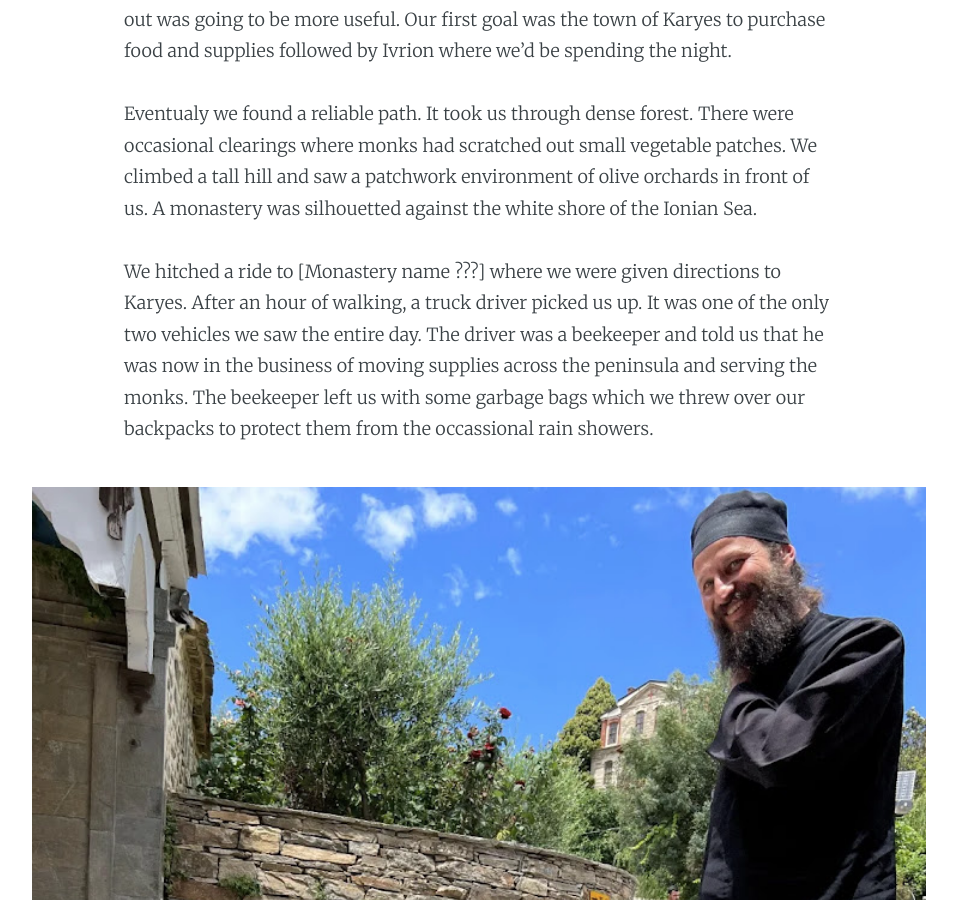
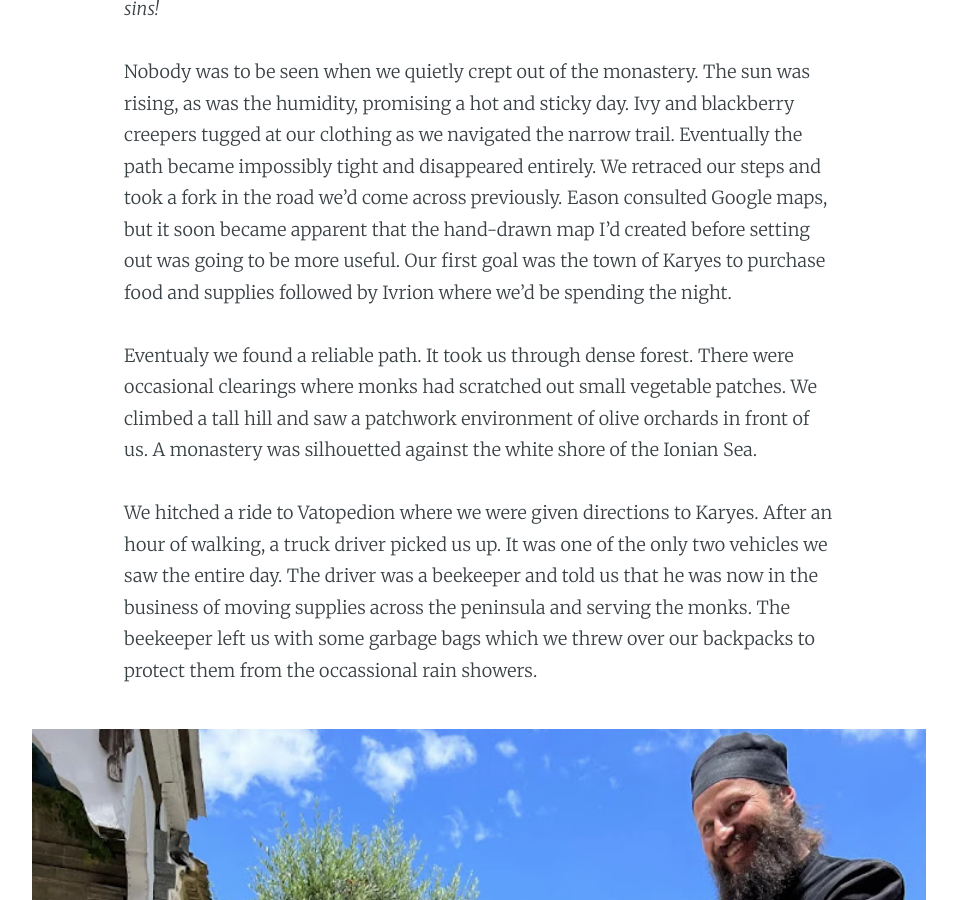
Before and after one commit to camoverride/camoverride-personal-blog, a Jekyll site: the page built from _posts/2022-07-03-mt-athos.md, in a window 1280 px wide and 900 px high, scrolled down 8568 px. Shown: the whole window, without its empty margins (161-1118 px from the left). Built offline with Jekyll 4.4.1, drawn with Linux system fonts in a browser that asks for light colours; part of the change alters nothing that is shown.

```diff
--- a/_posts/2022-07-03-mt-athos.md
+++ b/_posts/2022-07-03-mt-athos.md
@@ -41,6 +41,8 @@ The first stop on our itinerary was Saint George the Zograf Monastery. As soon a
 
 Although still only 9:00am, the day was hot. Fortunately, a canopy of oak and pine trees stretched over the path ahead. Already sweating, we picked up our bags and set off on the dirt path. We made a couple of wrong turns, but eventually found a cobblestone path that led uphill.
 
+![Cameron drinking from a well]({{ site.url }}/assets/images/sign.png)
+
 When the trees opened up we were suddenly at the foot of Zografou monastery. Its stone walls rose into the sky like a castle - a dozen stories tall. Turrets, walls, and even a strong wooden gateway in front, more than capable of withstanding a seige. Beyond the sturdy wooden gates was a large courtyard. Clinging to the walls on every side like barnacles were smaller wooden rooms. In the center of the courtyard was a larger structure that looked like a church. Inside were rows of black cloaks hanging from the walls, but their owners were nowhere to be seen.
 
 We'd later discover that every monastery in Athos has a structure similar to this: a central church, a dining hall directly opposite, and monk's quarters carved out of the walls.
@@ -52,8 +54,6 @@ We threw our bags down and rested in the shade. I peeled off my shoes and massag
 The head priest, an energetic older monk, insisted that we have a drink with him. He had bright blue eyes and a scraggly gray beard and studied us like we were alien visitors, which perhaps we were. We spoke using a confusing combination of Greek, English, and hand gestures. He wanted to know all about the United States, our journey from Europe, and our impressions of their simple monastic life. After drowning a few glasses of moonshine, we were asked to produce our diamonitirions and were shown to our room.
 
 Sleeping quarters in Athos are all similar - an undecorated room with two to four beds, a table, towels, blankets, and an icon or two to interrupt the otherwise barren walls. Each group of pilgrims gets their own room, and things always felt very private. After all, this is a place for focusing on God, not making new friends.
-
-![Picture of our sleeping quarters]({{ site.url }}/assets/images/d$$$$$$.jpeg)
 
 There was a pleasant rain shower. I'd decided to forgo technology during my pilgrimage, so I took out a paper copy of *Moby Dick* and started reading. After the rain stopped, I found the leader monk and was made to understand that dinner would be served shortly.
 
@@ -78,7 +78,7 @@ Nobody was to be seen when we quietly crept out of the monastery. The sun was ri
 
 Eventualy we found a reliable path. It took us through dense forest. There were occasional clearings where monks had scratched out small vegetable patches. We climbed a tall hill and saw a patchwork environment of olive orchards in front of us. A monastery was silhouetted against the white shore of the Ionian Sea.
 
-We hitched a ride to [Monastery name ???] where we were given directions to Karyes. After an hour of walking, a truck driver picked us up. It was one of the only two vehicles we saw the entire day. The driver was a beekeeper and told us that he was now in the business of moving supplies across the peninsula and serving the monks. The beekeeper left us with some garbage bags which we threw over our backpacks to protect them from the occassional rain showers.
+We hitched a ride to Vatopedion where we were given directions to Karyes. After an hour of walking, a truck driver picked us up. It was one of the only two vehicles we saw the entire day. The driver was a beekeeper and told us that he was now in the business of moving supplies across the peninsula and serving the monks. The beekeeper left us with some garbage bags which we threw over our backpacks to protect them from the occassional rain showers.
 
 ![A monk in Karyes]({{ site.url }}/assets/images/monk.png)
 
@@ -86,13 +86,17 @@ Karyes has one main street and a bus stop. Some pilgrims opt to take busses betw
 
 The terrain below Karyes was rugged. Tall pine trees were crowded into the deeply folded land. The footpath crossed small streams and followed drainage ditches. Next to a small shrine was a spring of clear, cold water. We drank from a tin cup left nearby. Sometimes there would be a loud rustling in the bushes near the path. Wolves and wild boars - the latter especially dangerous to humans - live in the ancient and pristine forests. We feared crossing paths with a territorial animal, especially because we were the only people on the paths (we never crossed paths with another human animal).
 
-![Cameron drinking from a well]({{ site.url }}/assets/images/drinking_water.png)
+![Picture of Karyes]({{ site.url }}/assets/images/karyes.jpg)
 
 The path led to a sharp valley. A tall stone bridge crossed the expanse. It was beautiful, ancient, and I had the sudden feeling that I was living in some kind of medieval videogame, the kind I played as a kid where you'd have to fight off thieves or find a dungeon to explore. We sat on the bridge and ate the remainder of the food we'd brought. A little ways past the bridge the path descended into a broad valley. Ivrion monastery was nestled between olive orchards. Its towers cast long shadows across the dusty landscape.
+
+![Cameron drinking from a well]({{ site.url }}/assets/images/drinking_water.png)
 
 Ivrion would be the largest monastery we'd visit - there was even a dedicated "reception" area, though nobody was present to check our papers. While we waited for a monk appear, we snuck into the kitchen to steal Turkish delights, tea, and water. Later that night, after bathing and eating, I'd also steal a few postcards from the library, though I think these were intended to be taken.
 
 Ivrion's dining hall was enormous. Long tables spanned the length of the cavernous building. The ceiling was undecorated, like the Sistine Chapel before Michelangelo. I ate quickly, sucking up as much soup and wine as I could. Pliny the Elder wrote that the inhabitants of Athos lived extremely long lives because their diet consisted of poisonous snakes. However, we saw no meat (or animal products of any kind) on the dinner table. Perhaps a simple vegan diet is actually the cause of long life?
+
+![Picture of our sleeping quarters]({{ site.url }}/assets/images/ivrionjpg)
 
 Afterwards, slightly buzzed from the alcohol, I washed my sweaty clothes in a sink in the communal bathroom. Another pilgrim saw me doing my chores and didn't say anything. Public washing seems to be an accepted in a monastic community where few people own excess property. I fell asleep reading my wrinkled copy of *Moby Dick.*
 
```
Also changed, not shown: assets/images/sign.png (added), 2 other files.
